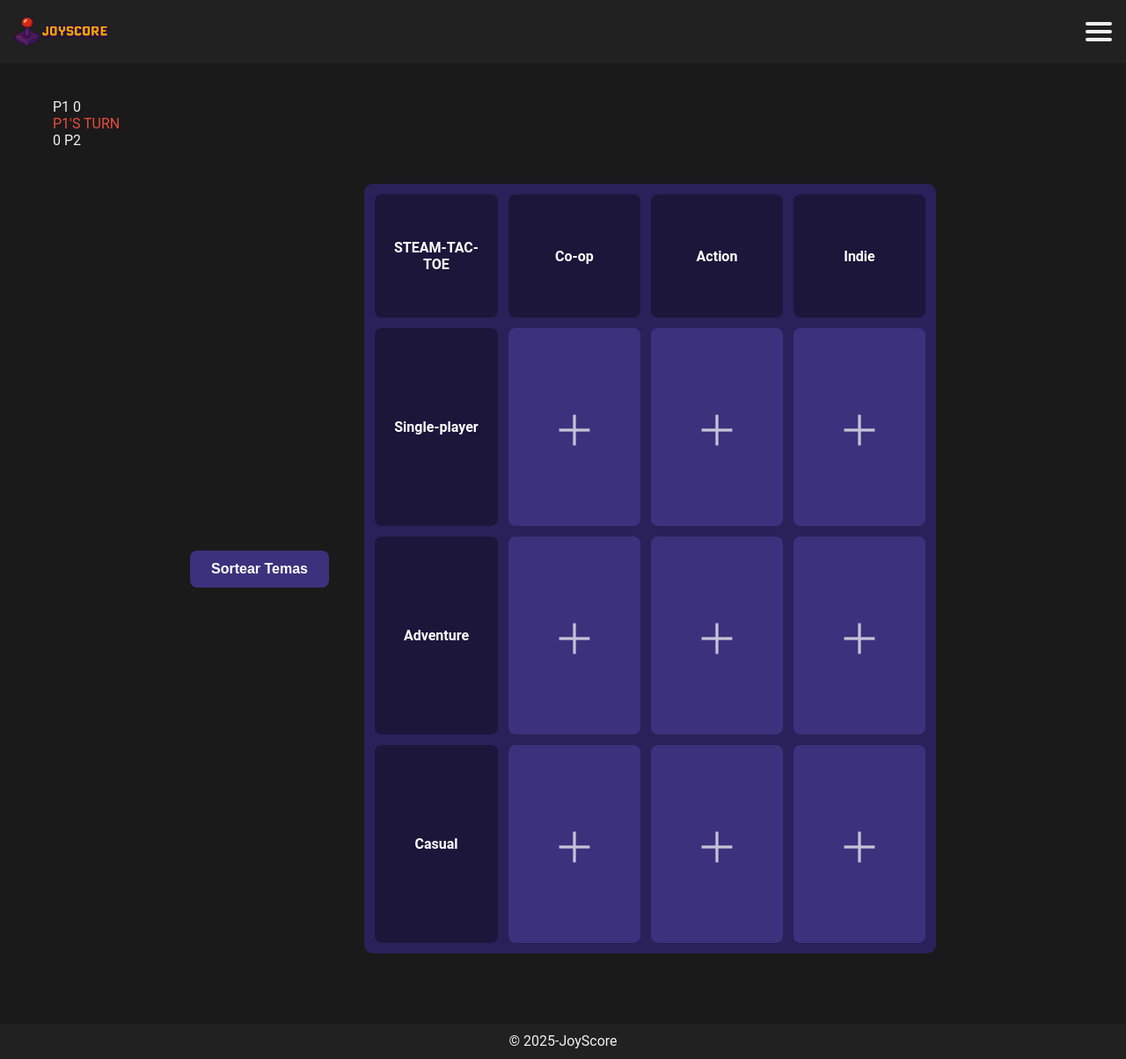
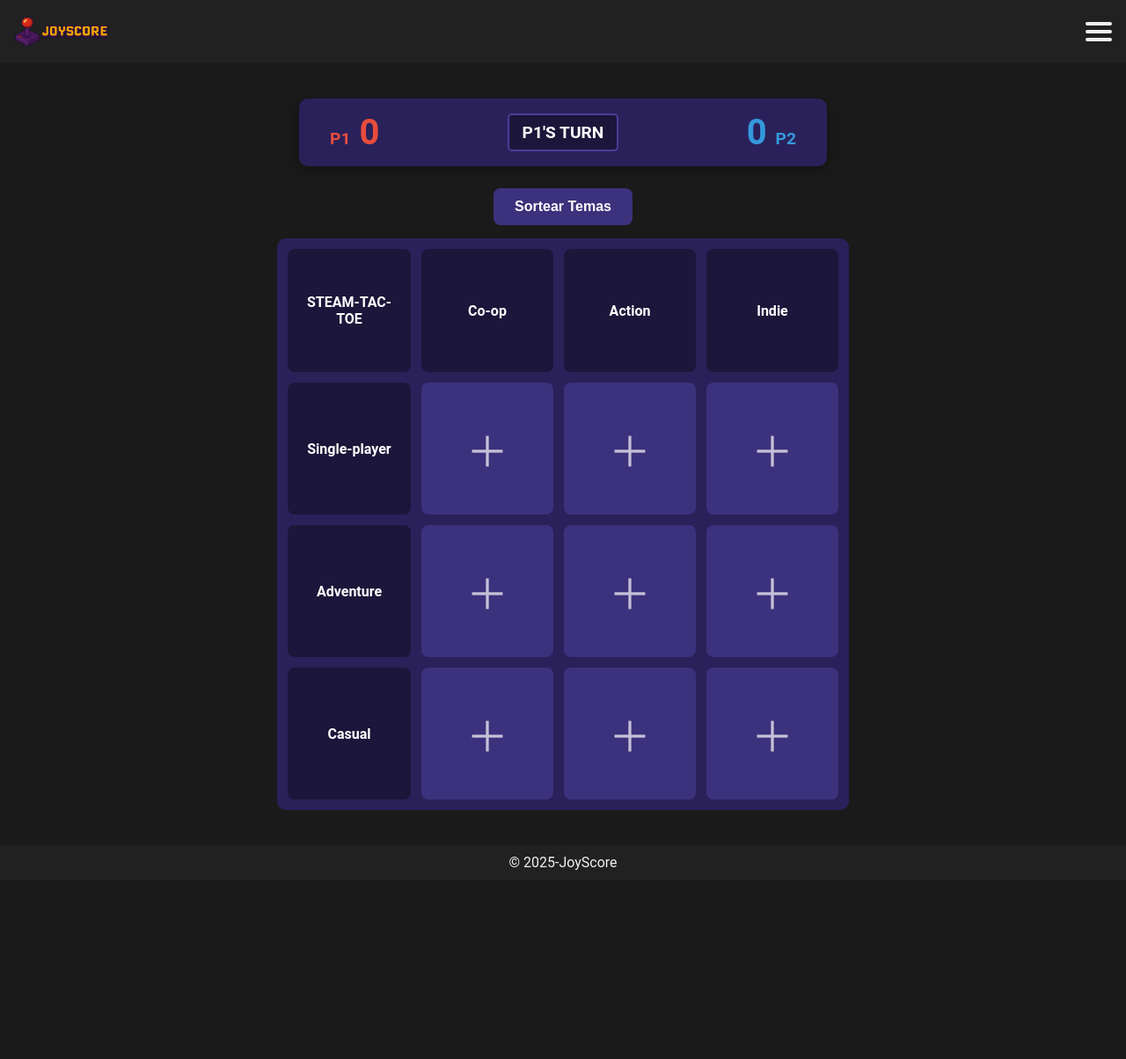
Before and after one commit to Lucascbayma/JoyScore, a Django app: page /steam/steam-tac-toe/ in a window 1280 px wide. Shown: the whole page at 88% size. After the commit the page ends 989 px from the top, so only its background shows below. Run offline with Django 4.2, Linux system fonts and the light colour scheme.

Commit message:
Ajustado visual e imagem dentro dos blocos

```diff
--- a/jogos_steam/static/jogos_steam/steam_tac_toe.css
+++ b/jogos_steam/static/jogos_steam/steam_tac_toe.css
@@ -1,52 +1,62 @@
-/* CÓDIGO COMPLETO para: jogos_steam/static/jogos_steam/steam_tac_toe.css */
-
-/* --- NOVOS ESTILOS GERAIS E PAINEL LATERAL --- */
-.game-container {
+.game-header {
     display: flex;
     justify-content: center;
     align-items: center;
-    gap: 40px;
-    margin: 40px auto;
-    width: fit-content;
+    background-color: #2a215a;
+    padding: 15px 30px;
+    border-radius: 10px;
+    margin-bottom: 25px;
+    width: 600px;
+    margin-left: auto;
+    margin-right: auto;
+    box-shadow: 0 4px 15px rgba(0, 0, 0, 0.3);
 }
 
-.side-panel {
+.score-box {
     display: flex;
-    flex-direction: column;
-    align-items: center;
-    gap: 20px;
+    align-items: baseline;
+    font-weight: bold;
+    font-size: 1.8rem;
+    color: #fff;
+    flex-grow: 1;
 }
 
-.turn-indicator {
+.score-box.p1-box {
+    justify-content: flex-start;
+    color: #e74c3c;
+}
+
+.score-box.p2-box {
+    justify-content: flex-end;
+    color: #3498db;
+}
+
+.score-label {
+    font-size: 1.2rem;
+    margin: 0 5px;
+}
+
+.score-value {
+    font-size: 2.5rem;
+    padding: 0 5px;
+}
+
+.turn-box {
+    flex-grow: 0;
+    white-space: nowrap;
     background-color: #1c163a;
-    padding: 20px;
-    border-radius: 10px;
-    text-align: center;
-    width: 200px;
+    padding: 8px 15px;
+    border-radius: 5px;
+    font-weight: bold;
+    font-size: 1.2rem;
+    color: #fff;
     border: 2px solid #4a3c9a;
 }
 
-.turn-indicator h2 {
-    margin: 0 0 15px 0;
-    font-size: 1.2rem;
-    transition: color 0.3s;
-}
-
-.turn-indicator img {
-    width: 100px;
-    height: 100px;
-    border-radius: 50%;
-    border: 4px solid #fff;
-}
-
-/* --- O ESTILO DO ANTIGO ERROR-CONTAINER FOI REMOVIDO --- */
-
-.text-red {
-    color: #e74c3c;
-}
-
-.text-blue {
-    color: #3498db;
+.game-container {
+    display: block;
+    margin: 0 auto;
+    width: fit-content;
 }
 
 .resortear-button {
@@ -65,11 +75,15 @@
     background-color: #4a3c9a;
 }
 
-/* --- ESTILOS DO TABULEIRO ATUALIZADOS --- */
+.resortear-button.top-button {
+    display: block;
+    margin: 0 auto 15px auto;
+}
+
 .main-board {
     display: grid;
     grid-template-columns: 140px repeat(3, 150px);
-    grid-template-rows: 140px repeat(3, 225px);
+    grid-template-rows: 140px repeat(3, 150px);
     gap: 12px;
     background-color: #2a215a;
     padding: 12px;
@@ -90,15 +104,12 @@
     font-weight: bold;
 }
 
-/* --- MUDANÇA AQUI: NOVO ESTILO PARA A CAIXA DE STATUS/ERRO --- */
 #game-status-box.error-message {
-    color: #e74c3c; /* Cor do texto fica vermelha */
-    font-size: 0.85rem; /* Fonte menor para caber a mensagem */
+    color: #e74c3c;
+    font-size: 0.85rem;
     line-height: 1.3;
-    font-weight: normal; /* Tira o negrito para diferenciar do título */
+    font-weight: normal;
 }
-
-/* Esconde o texto "STEAM-TAC-TOE" original quando a mensagem de erro está ativa */
 #game-status-box.error-message span {
     display: none;
 }
@@ -124,18 +135,19 @@
     opacity: 0.7;
 }
 
-/* --- ESTILOS DAS JOGADAS --- */
 .game-slot.played {
     cursor: default;
-    padding: 5px;
+    padding: 0px;
     background-color: #1c163a;
 }
 
 .game-slot img {
     width: 100%;
     height: 100%;
-    object-fit: cover;
+    object-fit: contain;
     border-radius: 6px;
+    padding: 2px;
+    background-color: #1c163a;
 }
 
 .played-slot-red {
@@ -146,7 +158,6 @@
     border: 4px solid #3498db;
 }
 
-/* --- ESTILOS DO MODAL (sem alteração) --- */
 .modal-overlay { position: fixed; top: 0; left: 0; width: 100%; height: 100%; background-color: rgba(0, 0, 0, 0.7); display: flex; justify-content: center; align-items: center; z-index: 1000; opacity: 0; visibility: hidden; transition: opacity 0.3s, visibility 0.3s; }
 .modal-overlay.visible { opacity: 1; visibility: visible; }
 .modal-content { background-color: #20184d; padding: 30px; border-radius: 10px; width: 90%; max-width: 500px; color: #fff; position: relative; box-shadow: 0 5px 15px rgba(0,0,0,0.5); }
```
